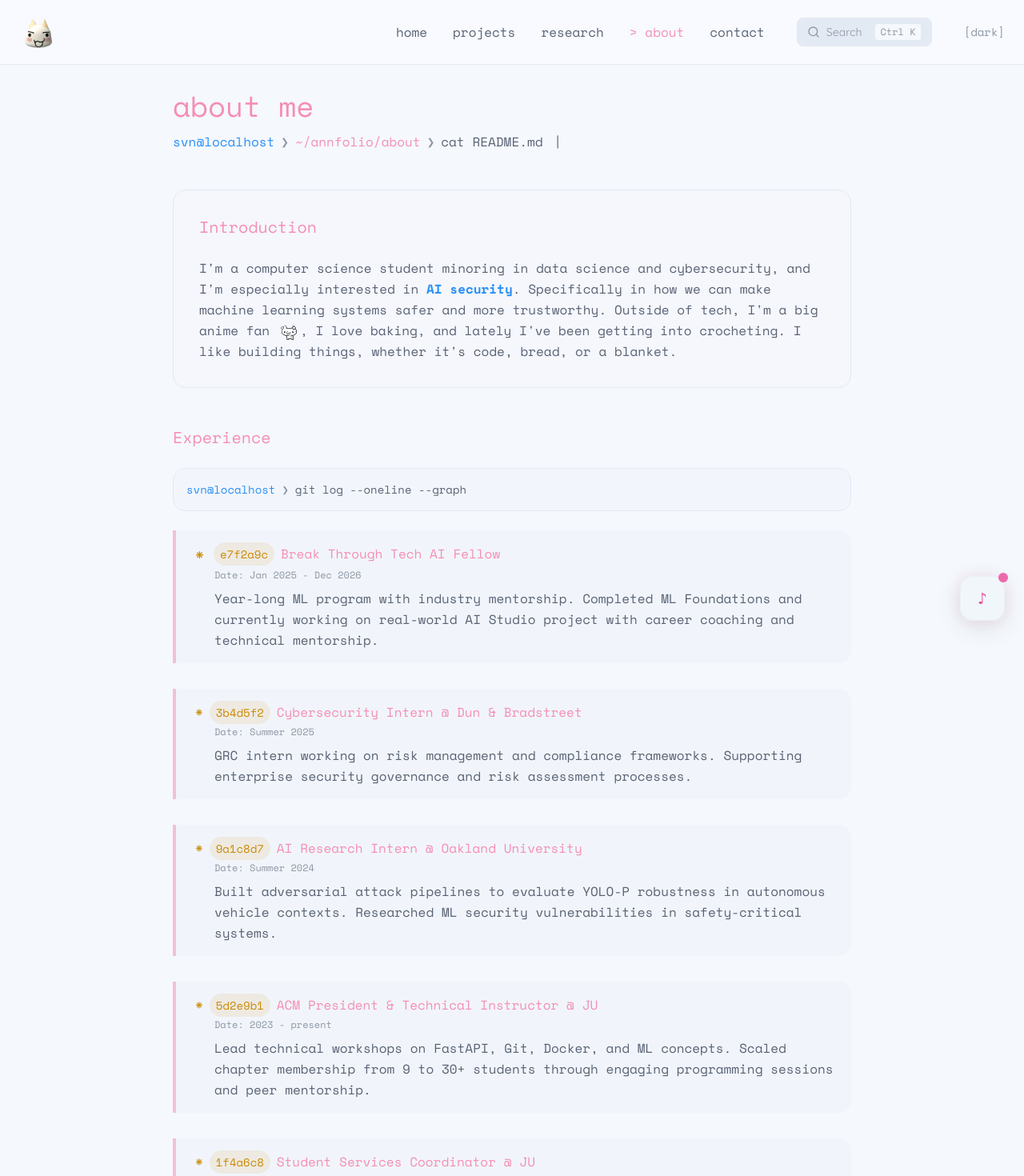
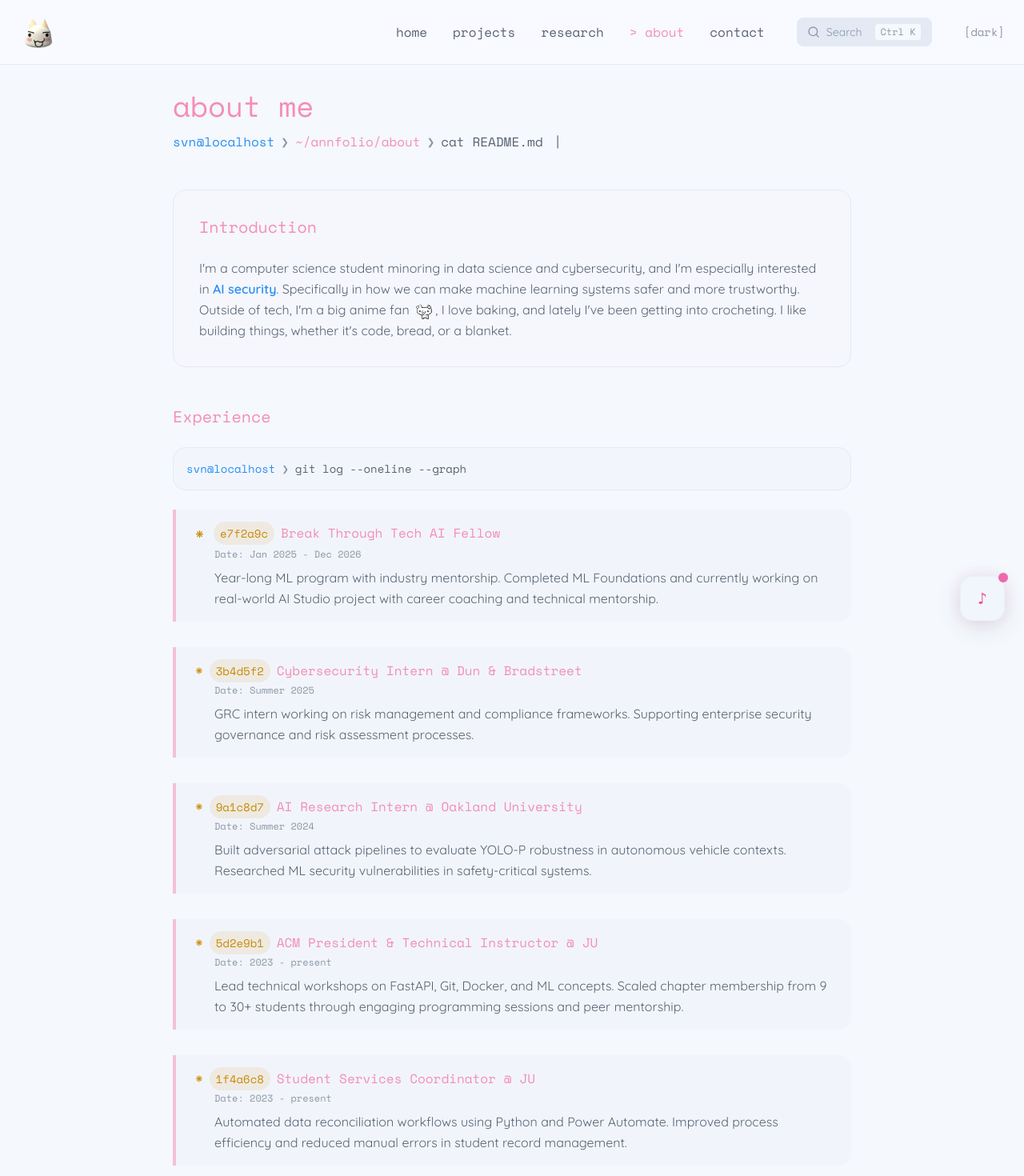
Before and after one commit to svnsvnsvn/annfolio, a React (Vite) app: page /about in a window 1280 px wide. Shown: the top 1470 px of the page at 80% size. Built offline with nearby package versions, Linux system fonts and the light colour scheme.

Commit message:
font update

```diff
--- a/src/pages/About.jsx
+++ b/src/pages/About.jsx
@@ -45,7 +45,7 @@ function About() {
           <h2 className="text-xl text-light-pink dark:text-brand-pink mb-6 font-medium">
             Introduction
           </h2>
-          <p className="text-base leading-relaxed">
+          <p className="text-base leading-relaxed font-sans">
             I'm a computer science student minoring in data science and cybersecurity, and I'm especially interested in <span className="text-light-blue dark:text-brand-blue font-semibold">AI security</span>. Specifically in how we can make machine learning systems safer and more trustworthy. Outside of tech, I'm a big anime fan <img src="/toro_gifs/bits-8bits-3.gif" alt="Toro" className="inline w-5 h-5 mx-1 opacity-80" style={{ imageRendering: 'pixelated' }} />, I love baking, and lately I've been getting into crocheting. I like building things, whether it's code, bread, or a blanket.
           </p>
         </motion.section>
@@ -90,7 +90,7 @@ function About() {
                 <div className="text-xs text-light-text-muted dark:text-dark-text-muted mt-1 ml-6">
                   Date: Jan 2025 - Dec 2026
                 </div>
-                <div className="text-light-text-secondary dark:text-dark-text-secondary mt-2 ml-6">
+                <div className="text-light-text-secondary dark:text-dark-text-secondary mt-2 ml-6 font-sans">
                   Year-long ML program with industry mentorship. Completed ML Foundations and currently working on real-world AI Studio project with career coaching and technical mentorship.
                 </div>
             </motion.div>
@@ -113,7 +113,7 @@ function About() {
               <div className="text-xs text-light-text-muted dark:text-dark-text-muted mt-1 ml-6">
                 Date: Summer 2025
               </div>
-              <div className="text-light-text-secondary dark:text-dark-text-secondary mt-2 ml-6">
+              <div className="text-light-text-secondary dark:text-dark-text-secondary mt-2 ml-6 font-sans">
                 GRC intern working on risk management and compliance frameworks. Supporting enterprise security governance and risk assessment processes.
               </div>
             </motion.div>
@@ -136,7 +136,7 @@ function About() {
               <div className="text-xs text-light-text-muted dark:text-dark-text-muted mt-1 ml-6">
                 Date: Summer 2024
               </div>
-              <div className="text-light-text-secondary dark:text-dark-text-secondary mt-2 ml-6">
+              <div className="text-light-text-secondary dark:text-dark-text-secondary mt-2 ml-6 font-sans">
                 Built adversarial attack pipelines to evaluate YOLO-P robustness in autonomous vehicle contexts. Researched ML security vulnerabilities in safety-critical systems.
               </div>
             </motion.div>
@@ -159,7 +159,7 @@ function About() {
               <div className="text-xs text-light-text-muted dark:text-dark-text-muted mt-1 ml-6">
                 Date: 2023 - present
               </div>
-              <div className="text-light-text-secondary dark:text-dark-text-secondary mt-2 ml-6">
+              <div className="text-light-text-secondary dark:text-dark-text-secondary mt-2 ml-6 font-sans">
                 Lead technical workshops on FastAPI, Git, Docker, and ML concepts. Scaled chapter membership from 9 to 30+ students through engaging programming sessions and peer mentorship.
               </div>
             </motion.div>
@@ -182,7 +182,7 @@ function About() {
               <div className="text-xs text-light-text-muted dark:text-dark-text-muted mt-1 ml-6">
                 Date: 2023 - present
               </div>
-              <div className="text-light-text-secondary dark:text-dark-text-secondary mt-2 ml-6">
+              <div className="text-light-text-secondary dark:text-dark-text-secondary mt-2 ml-6 font-sans">
                 Automated data reconciliation workflows using Python and Power Automate. Improved process efficiency and reduced manual errors in student record management.
               </div>
             </motion.div>
@@ -200,7 +200,7 @@ function About() {
           <h2 className="text-xl text-light-pink dark:text-brand-pink mb-4 font-medium">
             Research Interests
           </h2>
-          <div className="space-y-3">
+          <div className="space-y-3 font-sans">
             <p>
               My research focuses on the <span className="text-light-blue dark:text-brand-blue font-semibold">intersection of AI security and real-world applications</span>. I'm particularly interested in:
             </p>
@@ -211,7 +211,7 @@ function About() {
                 animate={{ opacity: 1, x: 0 }}
                 transition={{ delay: 1.7, duration: 0.5 }}
               >
-                <span className="text-light-pink dark:text-brand-pink mr-2">→</span>
+                <span className="text-light-pink dark:text-brand-pink mr-2 font-mono">→</span>
                 <span><strong>Adversarial ML:</strong> Understanding and defending against attacks on ML systems in safety-critical domains</span>
               </motion.li>
               <motion.li
@@ -220,7 +220,7 @@ function About() {
                 animate={{ opacity: 1, x: 0 }}
                 transition={{ delay: 1.8, duration: 0.5 }}
               >
-                <span className="text-light-pink dark:text-brand-pink mr-2">→</span>
+                <span className="text-light-pink dark:text-brand-pink mr-2 font-mono">→</span>
                 <span><strong>Computer Vision Security:</strong> Robustness evaluation of object detection models for autonomous systems</span>
               </motion.li>
               <motion.li
@@ -229,7 +229,7 @@ function About() {
                 animate={{ opacity: 1, x: 0 }}
                 transition={{ delay: 1.9, duration: 0.5 }}
               >
-                <span className="text-light-pink dark:text-brand-pink mr-2">→</span>
+                <span className="text-light-pink dark:text-brand-pink mr-2 font-mono">→</span>
                 <span><strong>ML-Enhanced Cybersecurity:</strong> Using machine learning for intrusion detection and anomaly identification</span>
               </motion.li>
               <motion.li
@@ -238,7 +238,7 @@ function About() {
                 animate={{ opacity: 1, x: 0 }}
                 transition={{ delay: 2.0, duration: 0.5 }}
               >
-                <span className="text-light-pink dark:text-brand-pink mr-2">→</span>
+                <span className="text-light-pink dark:text-brand-pink mr-2 font-mono">→</span>
                 <span><strong>Secure AI Deployment:</strong> Building robust, reliable AI systems for production environments</span>
               </motion.li>
             </ul>
```
